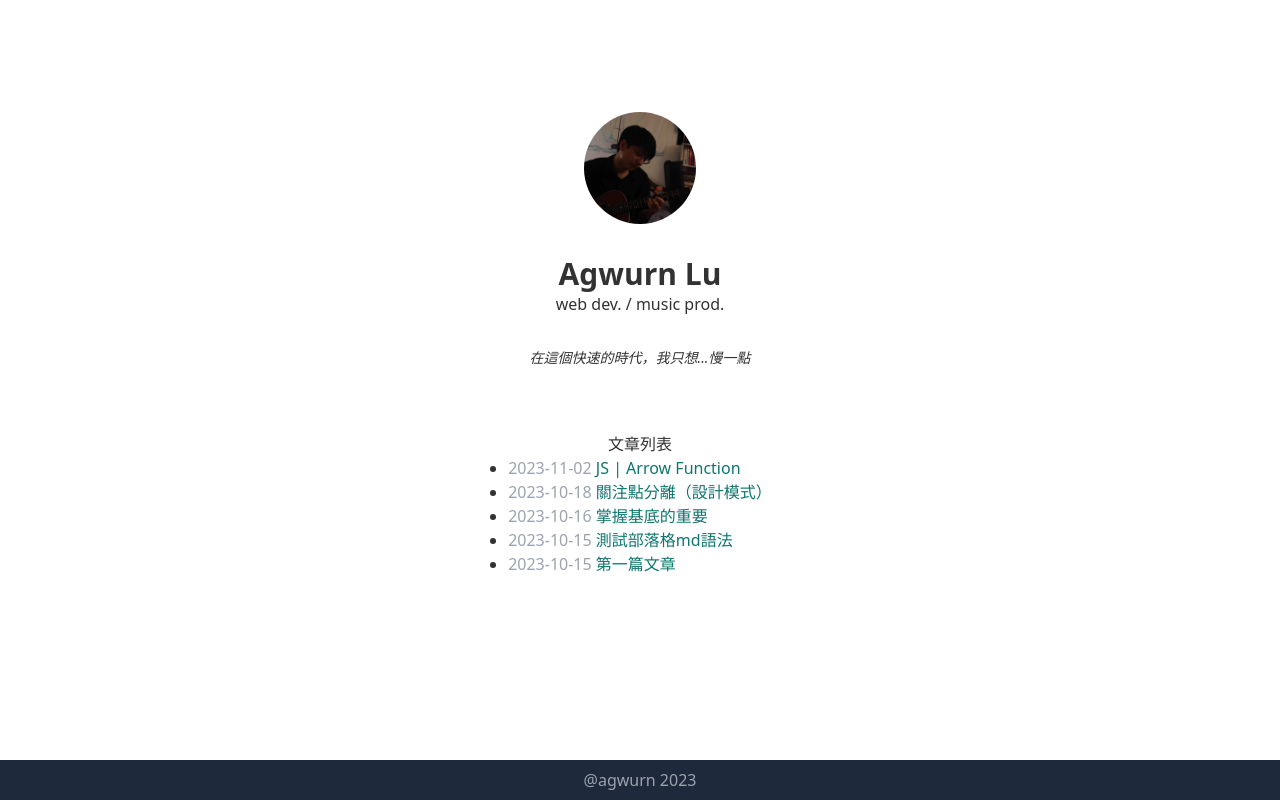
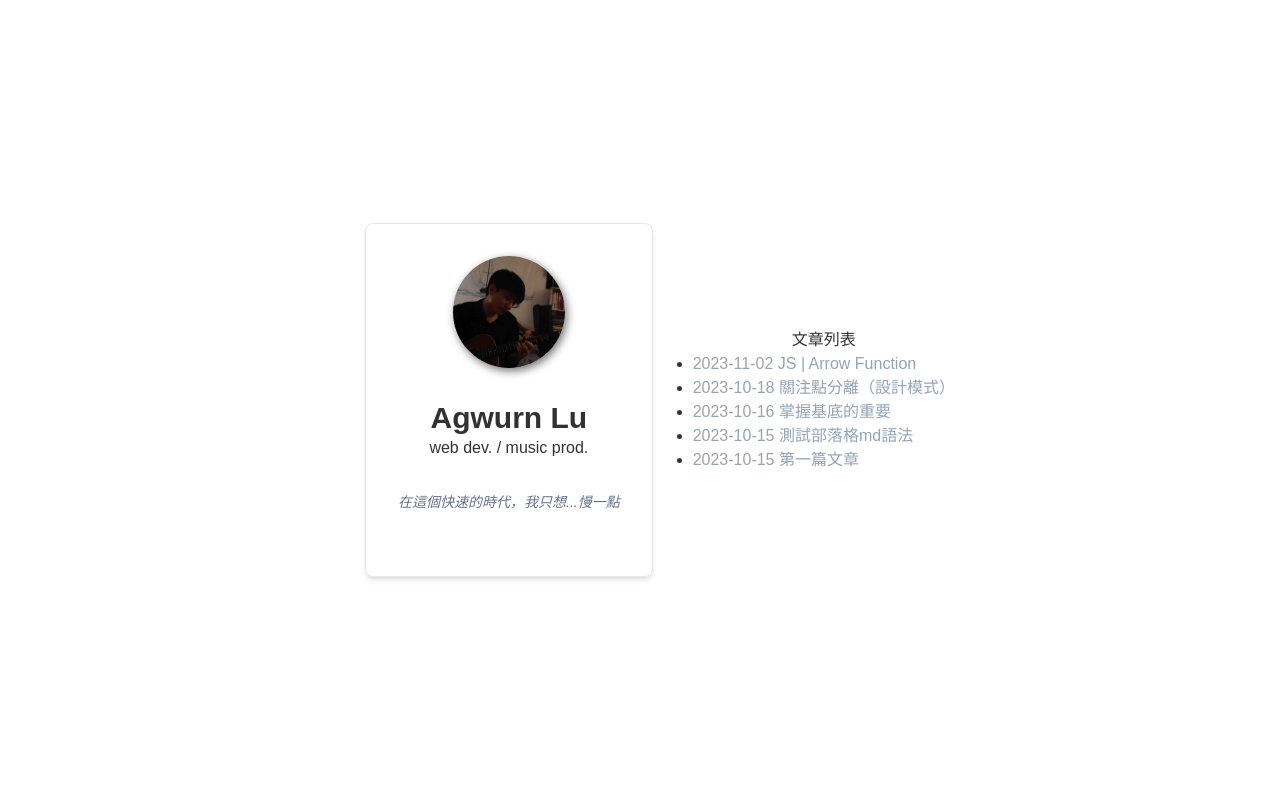
Before and after one commit to agwurn/agwurn-blog, a Next.js app: page / in a window 1280 px wide. Built offline with nearby package versions, Linux system fonts and the light colour scheme.

Commit message:
fix some layout and font

```diff
--- /dev/null
+++ b/components/home/HomePage.jsx
@@ -0,0 +1,63 @@
+import Head from "next/head";
+import Link from "next/link";
+import Image from "next/image";
+import Layout, { siteTitle } from "../layout";
+import utilStyles from '../../styles/utils.module.css'
+import { animated, useSpring } from '@react-spring/web'
+
+const myIntroduction = "web dev. / music prod.";
+const myQuote = "在這個快速的時代，我只想...慢一點";
+
+export default function HomePage({allPostsData}) {
+
+  const showUp = useSpring({
+    from: {
+      opacity: 0,
+      y: '6%',
+    },
+    to: {
+      opacity: 1,
+      y: '0%',
+    }
+  })
+
+  return (
+    <Layout>
+      <Head>
+        <title>{siteTitle}</title>
+      </Head>
+      <div className="flex md:flex-row flex-col md:items-center md:justify-center">
+        <section className="flex flex-col items-center p-8 m-10 border rounded-lg shadow-md">
+          <Image
+            priority
+            src="/images/profile.jpg"
+            className="w-28 h-28 object-cover rounded-full shadow-[2px_3px_8px_rgba(0,0,0,0.55)]"
+            height={256}
+            width={256}
+            alt=""
+          />
+          <h1 className="text-3xl font-bold mt-8">Agwurn Lu</h1>
+          <h1 className="">{myIntroduction}</h1>
+          <p className="italic text-sm my-8 text-slate-500">{myQuote}</p>
+        </section>
+
+        <animated.div style={showUp}>
+          <section className="flex flex-col items-center py-auto">
+            <h2 className={utilStyles.headingLg}>文章列表</h2>
+            <ul className="list-disc">
+              {allPostsData.map(({ id, date, title }) => (
+                <li className="" key={id}>
+                  <span className="text-gray-400 font-light">{date} </span>
+                  <Link href={`/posts/${id}`}
+                        className="text-slate-400 hover:underline"
+                        scroll={false}
+                  >{title}</Link>
+                </li>
+              ))}
+            </ul>
+          </section>
+        </animated.div>
+      </div>
+    </Layout>
+  )
+}
--- a/components/layout.js
+++ b/components/layout.js
@@ -7,7 +7,7 @@ import Link from 'next/link';
 const name = 'Agwurn Lu';
 export const siteTitle = 'Agwurn Lu 秘密基地';
 
-export default function Layout({ children, home }) {
+export default function Layout({ children }) {
   return (
     <div className="flex flex-col justify-center items-center min-h-screen">
       <Head>
@@ -25,50 +25,12 @@ export default function Layout({ children, home }) {
         <meta name="og:title" content={siteTitle} />
         <meta name="twitter:card" content="summary_large_image" />
       </Head>
-      {/* <header className={styles.header}>
-        {home ? (
-          <>
-            <Image
-              priority
-              src="/images/profile.jpg"
-              className={utilStyles.borderCircle}
-              height={144}
-              width={144}
-              alt=""
-            />
-            <h1 className={utilStyles.heading2Xl}>{name}</h1>
-          </>
-        ) : (
-          <>
-            <Link href="/">
-              <Image
-                priority
-                src="/images/profile.jpg"
-                className={utilStyles.borderCircle}
-                height={108}
-                width={108}
-                alt=""
-              />
-            </Link>
-            <h2 className={utilStyles.headingLg}>
-              <Link href="/" className={utilStyles.colorInherit}>
-                {name}
-              </Link>
-            </h2>
-          </>
-        )}
-      </header> */}
-      <main>{children}</main>
 
-      {!home && (
-        <div className="m-10 text-teal-600 hover:underline z-40">
-          <Link href="/" scroll={false}>← Back to home</Link>
-        </div>
-      )}
+      <main className=''>{children}</main>
 
-      <footer className='w-screen bg-slate-800 text-gray-400 flex flex-col items-center p-2 mt-auto z-40'>
+      {/* <footer className='w-screen bg-slate-800 text-gray-400 flex flex-col items-center p-2 mt-auto z-40'>
         <h1 className=''>@agwurn 2023</h1>
-      </footer>
+      </footer> */}
     </div>
   );
 }
--- a/pages/_app.js
+++ b/pages/_app.js
@@ -9,7 +9,9 @@ export default function App({ Component, pageProps }) {
 
   return <AnimatePresence mode="wait">
     <motion.div key={router.pathname}>
+
       <Component {...pageProps} />
+
       <motion.div
         className="fixed top-0 left-0 w-full h-full bg-gray-600 origin-left z-50"
         initial={{ scaleX: 0}}
--- a/pages/index.js
+++ b/pages/index.js
@@ -1,13 +1,5 @@
-import Head from "next/head";
-import Link from "next/link";
-import Image from "next/image";
-import Layout, { siteTitle } from "../components/layout";
-import utilStyles from "../styles/utils.module.css";
 import { getSortedPostsData } from "../lib/posts";
-import { animated, useSpring } from '@react-spring/web'
-
-const myIntroduction = "web dev. / music prod.";
-const myQuote = "在這個快速的時代，我只想...慢一點";
+import HomePage from "../components/home/HomePage";
 
 export async function getStaticProps() {
   const allPostsData = getSortedPostsData();
@@ -18,56 +10,10 @@ export async function getStaticProps() {
   };
 }
 
-export default function Home({ allPostsData }) {
-
-  const showUp = useSpring({
-    from: {
-      opacity: 0,
-      y: '6%',
-    },
-    to: {
-      opacity: 1,
-      y: '0%',
-    }
-  })
+export default function Index({ allPostsData }) {
 
   return (
-    <Layout home>
-      <Head>
-        <title>{siteTitle}</title>
-      </Head>
-
-      <section className="flex flex-col items-center p-8 mt-20">
-        <Image
-          priority
-          src="/images/profile.jpg"
-          className="w-28 h-28 object-cover rounded-full"
-          height={256}
-          width={256}
-          alt=""
-        />
-        <h1 className="text-3xl font-bold mt-8">Agwurn Lu</h1>
-        <h1 className="">{myIntroduction}</h1>
-        <p className="italic text-sm my-8">{myQuote}</p>
-      </section>
-
-      <animated.div style={showUp}>
-        <section className="flex flex-col items-center py-auto">
-          <h2 className={utilStyles.headingLg}>文章列表</h2>
-          <ul className="list-disc">
-            {allPostsData.map(({ id, date, title }) => (
-              <li className="" key={id}>
-                <span className="text-gray-400 font-extralight">{date} </span>
-                <Link href={`/posts/${id}`}
-                      className="text-teal-700 hover:underline"
-                      scroll={false}
-                >{title}</Link>
-              </li>
-            ))}
-          </ul>
-        </section>
-      </animated.div>
-    </Layout>
+    <HomePage allPostsData={allPostsData}/>
   );
 }
 
--- a/pages/posts/[id].js
+++ b/pages/posts/[id].js
@@ -3,6 +3,7 @@ import Layout from "../../components/layout";
 import { getAllPostIds, getPostData } from "../../lib/posts";
 import Image from "next/image";
 import { animated, config, useSpring } from "@react-spring/web";
+import Link from "next/link";
 
 export async function getStaticPaths() {
   const paths = getAllPostIds();
@@ -25,8 +26,6 @@ export async function getStaticProps({ params }) {
 export default function Post({ postData }) {
 
   const imgRef = useRef(null)
-
-
 
   const [ opacityProp, setOpacityProp ] = useSpring(() => ({
     opacity: 0,
@@ -105,24 +104,30 @@ export default function Post({ postData }) {
         <hr/>
 
         <article
-          className="md:max-w-[40em] w-[90vw] my-8 z-40"
+          className="md:max-w-[40em] w-[92vw] my-8 z-40"
           dangerouslySetInnerHTML={{ __html: postData.contentHtml }}
         />
 
         <author className="w-full mt-10 py-8 flex flex-col items-center bg-gray-200 z-40">
-          <h1 className="mb-8">感謝您的閱讀</h1>
+          <h1 className="">感謝您的閱讀</h1>
+
           <div>
             <Image
               src={"/images/profile.jpg"}
               height={144}
               width={144}
               alt="author_img"
-              className="w-20 h-20 object-cover rounded-full"
+              className="my-4 w-20 h-20 object-cover rounded-full"
             />
             <p className="my-2">Agwurn Lu</p>
           </div>
+
           <p className="italic text-sm font-extralight">practice makes perfect</p>
         </author>
+
+        <div className="my-8 text-teal-600 hover:underline z-40">
+          <Link href="/" scroll={false}>← Back to home</Link>
+        </div>
       </div>
     </Layout>
   );
--- a/styles/global.css
+++ b/styles/global.css
@@ -2,15 +2,28 @@
 @tailwind components;
 @tailwind utilities;
 
-/* @import url('https://fonts.googleapis.com/css2?family=Noto+Serif+TC:wght@300&family=Oxygen+Mono&display=swap'); */
-/* body {
-  font-family: 'Oxygen Mono', monospace;
-} */
+/* @font-face {
+  font-family: "Taipei Sans";
+  src: url("../public/assets/TaipeiSansTCBetaLight.ttf");
+  font-weight: 300;
+}
+@font-face {
+  font-family: "Taipei Sans";
+  src: url("../public/assets/TaipeiSansTCBetaRegular.ttf");
+  font-weight: 400;
+}
+@font-face {
+  font-family: "Taipei Sans";
+  src: url("../public/assets/TaipeiSansTCBold.ttf");
+  font-weight: 700;
+}  */
+
+
 body {
   background-color: rgb(255, 255, 255);
   color: rgba(42, 42, 42, 0.96);
-  /* font-family: 'Georgia', serif; */
-  @apply font-sans
+  font-family: 'PingFangSC', sans-serif;
+  /* @apply font-sans */
 }
 
 /* 普通引用的樣式 */.blockquote {
@@ -48,28 +61,28 @@ body {
 
 @layer base {
   article h1 {
-    @apply text-3xl text-gray-400 font-bold mt-12
+    @apply text-3xl text-gray-400 font-bold mt-16
   }
   article h2 {
-    @apply text-2xl text-gray-500 font-bold mt-8
+    @apply text-2xl text-gray-500 font-bold mt-12
   }
   article h3 {
-    @apply text-base font-bold text-gray-400 mt-4
+    @apply text-base font-bold text-gray-400 mt-6
   }
   article hr {
     /* color: aqua; */
     @apply my-4 border-gray-400 opacity-50
   }
   article p {
-    @apply mb-8
+    @apply mb-4 text-sm
   }
   article ul {
-    @apply list-disc pl-6 list-inside
+    @apply list-disc ml-4 list-outside text-sm
   }
   article > ul {
     @apply  pl-0
   }
   article ol {
-    @apply list-decimal list-inside
+    @apply list-decimal list-inside text-sm
   }
 }
```
Also changed, not shown: posts/soc.md (+8 -7 lines).
